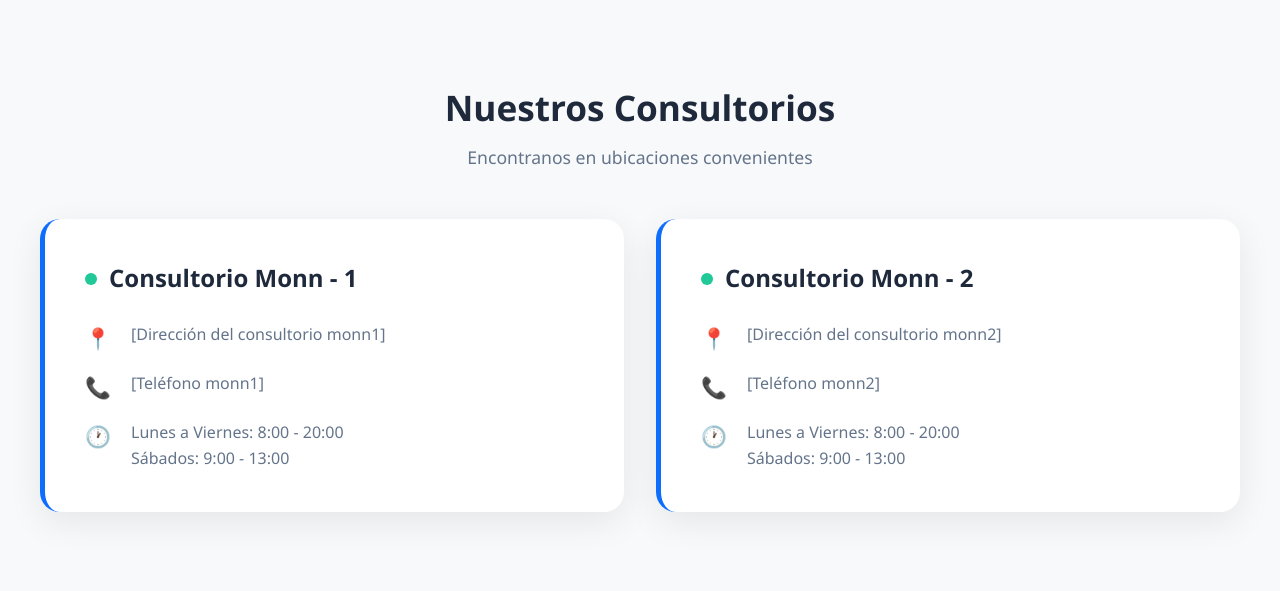
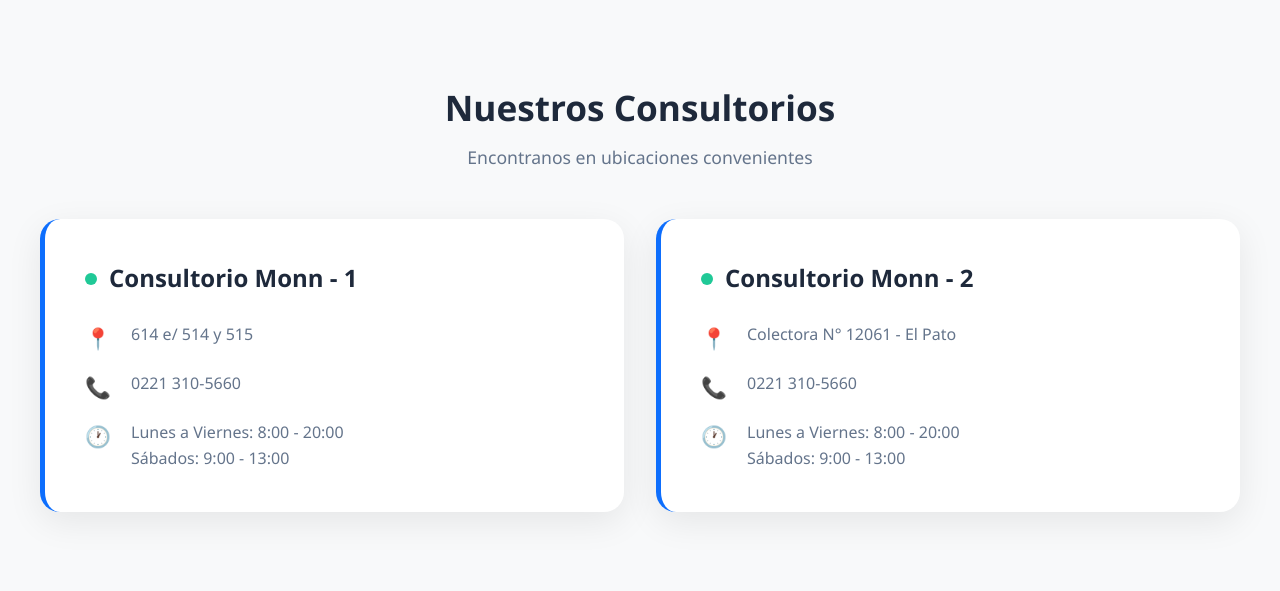
Before and after one commit to ares-source123456/consultoriosmonn, a Flask app: page / in a window 1280 px wide. Shown: the part 4202-4793 px from the top of the page. Run offline with Flask 3, Linux system fonts and the light colour scheme; data that the repository does not hold is empty.

Commit message:
Update index.html

```diff
--- a/templates/index.html
+++ b/templates/index.html
@@ -941,11 +941,11 @@
                 <div class="index-location-info">
                     <div class="index-location-item">
                         <span class="index-location-icon">📍</span>
-                        <span class="index-location-text">[Dirección del consultorio monn1]</span>
+                        <span class="index-location-text">614 e/ 514 y 515</span>
                     </div>
                     <div class="index-location-item">
                         <span class="index-location-icon">📞</span>
-                        <span class="index-location-text">[Teléfono monn1]</span>
+                        <span class="index-location-text">0221 310-5660</span>
                     </div>
                     <div class="index-location-item">
                         <span class="index-location-icon">🕐</span>
@@ -959,11 +959,11 @@
                 <div class="index-location-info">
                     <div class="index-location-item">
                         <span class="index-location-icon">📍</span>
-                        <span class="index-location-text">[Dirección del consultorio monn2]</span>
+                        <span class="index-location-text">Colectora N° 12061 - El Pato</span>
                     </div>
                     <div class="index-location-item">
                         <span class="index-location-icon">📞</span>
-                        <span class="index-location-text">[Teléfono monn2]</span>
+                        <span class="index-location-text">0221 310-5660</span>
                     </div>
                     <div class="index-location-item">
                         <span class="index-location-icon">🕐</span>
```
